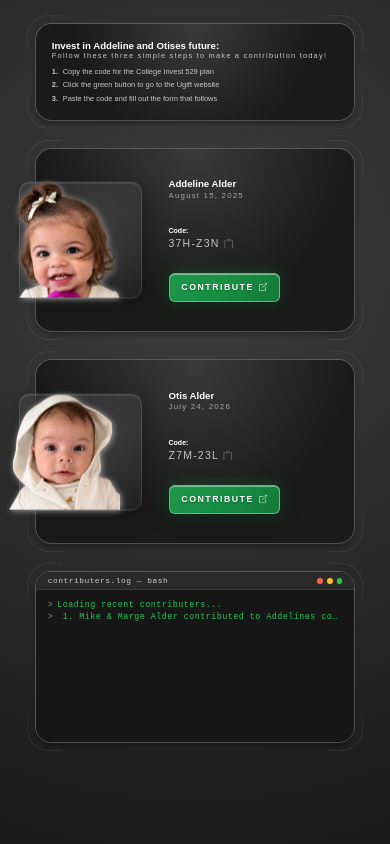
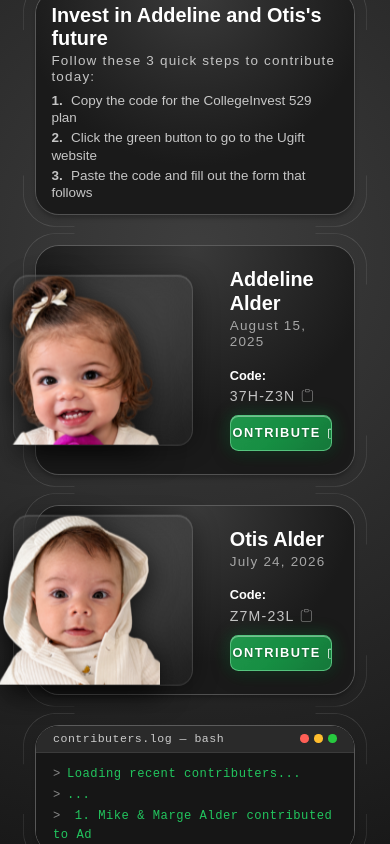
Before and after one commit to zalderhills/website, a plain HTML site: page index.html in a window 390 px wide. Drawn offline with nearby package versions, Linux system fonts and the light colour scheme.

Commit message:
upating mobile screen size content

```diff
--- a/index.html
+++ b/index.html
@@ -14,12 +14,12 @@
                 <div class="col-12">
                     <div class="luminous-card welcome-card">
                         <div class="title">
-                            <h1>Invest in Addeline and Otises future:</h1>
+                            <h1>Invest in Addeline and Otis's future</h1>
                         </div>
                         <div class="variant">
-                            <h3>Follow these three simple steps to make a contribution today!</h3>
+                            <h3>Follow these 3 quick steps to contribute today:</h3>
                             <div class="contribution-steps">
-                                <p><span>1.</span> Copy the code for the College Invest 529 plan</p>
+                                <p><span>1.</span> Copy the code for the CollegeInvest 529 plan</p>
                                 <p><span>2.</span> Click the green button to go to the Ugift website</p>
                                 <p><span>3.</span> Paste the code and fill out the form that follows</p>
                             </div>
@@ -28,7 +28,7 @@
                 </div>
             </div>
             <div class="row gx-5 justify-content-center">
-                <div class="col-12 col-md-6">
+                <div class="col-12 col-lg-6">
                     <div class="luminous-card">
                         <section class="profile">
                             <div class="profile__photo">
@@ -65,7 +65,7 @@
                         </section>
                     </div>
                 </div>
-                <div class="col-12 col-md-6">
+                <div class="col-12 col-lg-6">
                     <div class="luminous-card">
                         <section class="profile">
                             <div class="profile__photo">
--- a/script.js
+++ b/script.js
@@ -45,11 +45,12 @@ document.addEventListener('DOMContentLoaded', () => {
   // --- 2. Terminal Supporters Typewriter ---
   const supporters = [
     "Loading recent contributers...",
+    "...",
     "1. Mike & Marge Alder contributed to Addelines college plan on 12/30/2025",
     "2. Mike & Marge Alder contributed to Otises college plan on 09/30/2026",
-    "3. ( Your name here )",
-    "Your contributions make a lasting impact on Addeline and Otises future!",
-    "We are truly grateful for your generosity <3"
+    "...",
+    "We are truly grateful for your generosity <3",
+    "..."
   ];
 
   const terminalCard = document.getElementById("terminalCard");
--- a/style.scss
+++ b/style.scss
@@ -8,37 +8,31 @@ $color-highlight: #22c55e;
 	box-sizing: border-box;
 }
 
-html,
-body {
+html {
 	margin: 0;
 	padding: 0;
-	min-height: 100vh;
+	height: 100%;
+	overflow: hidden;
+  background-color: #191919;
+	overscroll-behavior: none;
 }
 
 body {
+	margin: 0;
 	display: flex;
 	flex-direction: column;
 	justify-content: center;
 	align-items: center;
-	height: 100vh;
- 	overflow: hidden;
- 	padding: 0.75rem 1rem;
+	height: 100%;
+	min-height: 0;
+	overflow: hidden;
+	padding: 0.75rem 1rem;
 	font-family: "Raleway", sans-serif;
 	background: radial-gradient(circle at 50% 30%, #3e3e3e 0%, #191919 100%);
 
-  @media (max-width: 767px) {
-    height: auto;
-    min-height: 100vh;
-    overflow-y: auto;
-    overflow-x: hidden;
-    justify-content: flex-start;
-    padding: 1.5rem 0.75rem;
-  }
-
-  @media (min-width: 768px) {
-    height: 100vh;
-    overflow: hidden;
-  }
+	@media (max-width: 991px) {
+		padding: 0.75rem;
+	}
 }
 
 h3 {
@@ -50,13 +44,7 @@ h3 {
 img {
 	max-width: 100%;
 	height: auto;
-	filter: drop-shadow(1px 1px 3px $color-secondary);
-}
-
-@media (min-width: 768px) {
-  .row {
-    --bs-gutter-x: 3.5rem; // Widens the middle gap from 3rem (g-5) to 5rem (80px)
-  }
+	filter: drop-shadow(0 8px 14px rgba(0, 0, 0, 0.75));
 }
 
 .welcome-card {
@@ -97,10 +85,6 @@ img {
 	gap: 0;
 	width: 100%;
 	border-radius: 5px;
-}
-
-.profile__photo {
-	position: relative;
 }
 
 .photo-container {
@@ -164,6 +148,12 @@ img {
 		font-size: clamp(1.1em, 2.3vw, 2em);
 		font-weight: 900;
 		white-space: nowrap;
+
+		@media (max-width: 767px) {
+			font-size: 1.45em;
+			line-height: 1.2;
+			white-space: normal;
+		}
 	}
 }
 
@@ -198,6 +188,7 @@ img {
 	.code {
 		color: $color-primary;
 	}
+
 	.copy-icon {
 		display: block;
 		width: 0.9em;
@@ -330,7 +321,7 @@ img {
   height: auto;
   padding: 1.3em;
   min-height: 14em;
-  font-size: clamp(7px, min(2.6vw, 1.04vh), 14px);
+  font-size: clamp(6px, #{min(3.3vw, 1.52vh)}, 15.5px);
   background: radial-gradient(circle at 50% 0%, #3a3a3a 0%, #1a1a1a 64%);
   box-shadow:
     inset 0 1.01em 0.2em -1em #fff0,
@@ -347,13 +338,13 @@ img {
   justify-content: center;
   transition: all 0.4s ease-in-out, top 0.4s ease-out;
 
-  @media (max-width: 767px) {
-    min-height: 9.5em;
+  @media (max-width: 991px) {
+    min-height: auto;
     padding: 0.85em 1.1em;
   }
 
-  @media (min-width: 768px) {
-    font-size: clamp(7px, min(1.3vw, 1.68vh), 16px);
+  @media (min-width: 992px) {
+    font-size: clamp(5.5px, #{min(1.3vw, 1.85vh)}, 20px);
   }
 }
 
@@ -365,13 +356,25 @@ img {
 	margin-bottom: clamp(2.5rem, 5vh, 3.8rem);
 }
 
-@media (max-width: 767px) {
+@media (max-width: 991px) {
+	.container-fluid {
+		display: flex;
+		flex-direction: column;
+		justify-content: center;
+	}
+
+	.luminous-card::before {
+		--offset: 0.45em;
+		border-radius: 2.15em;
+	}
+
 	.row-gap-fluid-top {
-		margin-bottom: 1.8rem !important;
+		margin-bottom: clamp(1.35rem, 3.8vh, 2.5rem) !important;
 	}
 
 	.row-gap-fluid-bottom {
-		margin-top: 1.8rem !important;
+		margin-top: clamp(1.35rem, 3.8vh, 2.5rem) !important;
+		margin-bottom: 0 !important;
 	}
 
 	.row.gx-5 {
@@ -379,30 +382,93 @@ img {
 	}
 
 	.row.gx-5 > .col-12:first-child {
-		margin-bottom: 1.8rem !important;
+		margin-bottom: clamp(1.35rem, 3.8vh, 2.5rem) !important;
+	}
+
+	.welcome-card {
+		padding: 0.95em 1.2em !important;
+	}
+
+	.title h1 {
+		font-size: 1.55em;
+		white-space: normal;
+	}
+
+	.variant h3,
+	.welcome-card .variant h3 {
+		font-size: 1.05em;
+		margin-bottom: 0.45em;
+	}
+
+	.contribution-steps {
+		gap: 0.2em 1em;
+
+		p {
+			font-size: 1.05em;
+			line-height: 1.3;
+		}
 	}
 
 	.profile {
 		grid-template-columns: 14em minmax(0, 1fr);
+		padding: 0.9em 0.6em 0.9em 0;
 	}
 
 	.photo-container {
+		left: -1.8em;
 		width: 100%;
-    	max-width: 14em;
+		max-width: 14em;
 	}
 
 	.profile__info {
 		margin-left: 0;
 	}
-}
 
-// 3. Extreme short-window safety net: adds a scrollbar ONLY when height drops below 550px
-@media (max-height: 550px) {
-	body {
-		height: auto;
-		min-height: 100vh;
-		overflow-y: auto;
-		justify-content: flex-start;
+	.description {
+		margin: 0.7em 0;
+
+		p {
+			font-size: 1em;
+			margin-bottom: 0.15em;
+		}
+
+		h3,
+		.code {
+			font-size: 1.1em;
+			margin-bottom: 0.2em;
+		}
+	}
+
+	.contribute-btn {
+		font-size: 1em;
+		padding: 0.85em 1.0em;
+	}
+
+	.terminal-loader {
+		font-size: 0.9em;
+	}
+
+	.terminal-header {
+		height: 1.75em;
+		padding: 0 1.1em;
+	}
+
+	.terminal-body {
+		height: clamp(6em, 13vh, 8.2em) !important;
+		min-height: 0 !important;
+		max-height: clamp(6em, 13vh, 8.2em) !important;
+		overflow: hidden !important;
+		padding: 0.55em 1.1em;
+	}
+
+	.terminal-line,
+	.terminal-active-line {
+		white-space: normal !important;
+		text-overflow: clip !important;
+		overflow: visible !important;
+		overflow-wrap: break-word;
+		word-break: normal;
+		margin-bottom: 0.25em;
 	}
 }
 
@@ -528,10 +594,6 @@ img {
   min-height: 7.5em;
   overflow: hidden;
   line-height: 1.5;
-
-  @media (max-width: 767px) {
-    height: 18vh;
-  }
 }
 
 .terminal-line,
@@ -559,3 +621,47 @@ img {
 @keyframes blinkCursor {
   50% { opacity: 0; }
 }
+
+@media (min-width: 992px) {
+	.row {
+		--bs-gutter-x: 3.5rem; // Widens the middle gap from 3rem (g-5) to 5rem (80px)
+	}
+
+	.row-gap-fluid-top {
+		margin-bottom: clamp(1.85rem, 4.5vh, 3.8rem);
+	}
+
+	.row-gap-fluid-bottom {
+		margin-top: clamp(1.85rem, 4.5vh, 3.8rem);
+	}
+
+	.profile {
+		grid-template-columns: clamp(95px, #{min(20vw, 36vh)}, 380px) minmax(0, 1fr);
+	}
+
+	.photo-container {
+		left: -2.2em;
+		width: clamp(95px, #{min(20vw, 36vh)}, 380px);
+		max-width: none;
+	}
+
+	.profile__info {
+		margin-left: -0.5em;
+	}
+}
+
+@media (max-width: 991px) and (max-height: 390px), (min-width: 992px) and (max-height: 385px) {
+	html,
+	body {
+		height: auto !important;
+		min-height: 100dvh;
+		overflow-y: auto !important;
+		overflow-x: hidden;
+	}
+
+	body {
+		justify-content: flex-start !important;
+		padding-top: 1.1rem !important;
+		padding-bottom: 1.1rem !important;
+	}
+}
```
Also changed, not shown: style.css, 1 other file.
